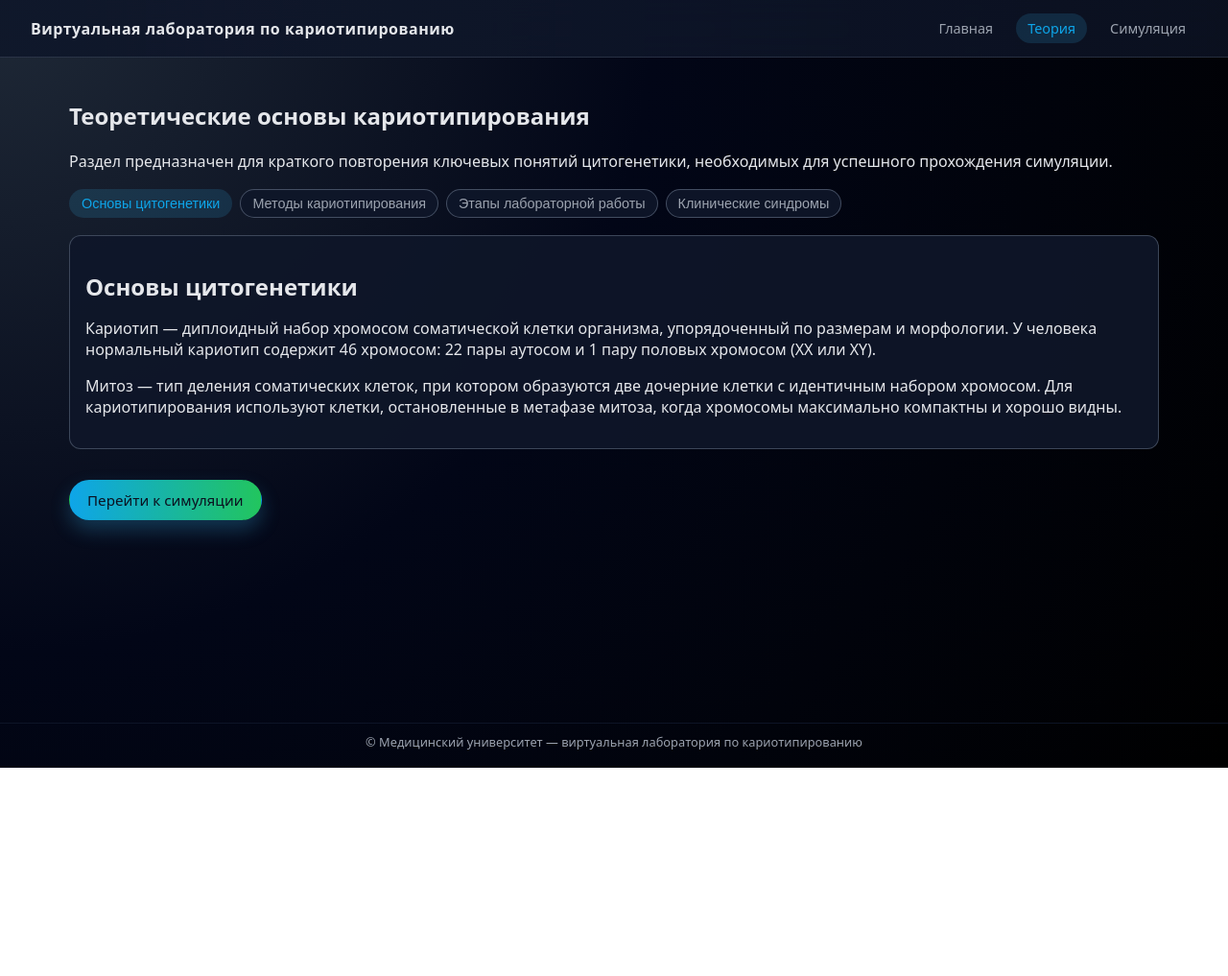
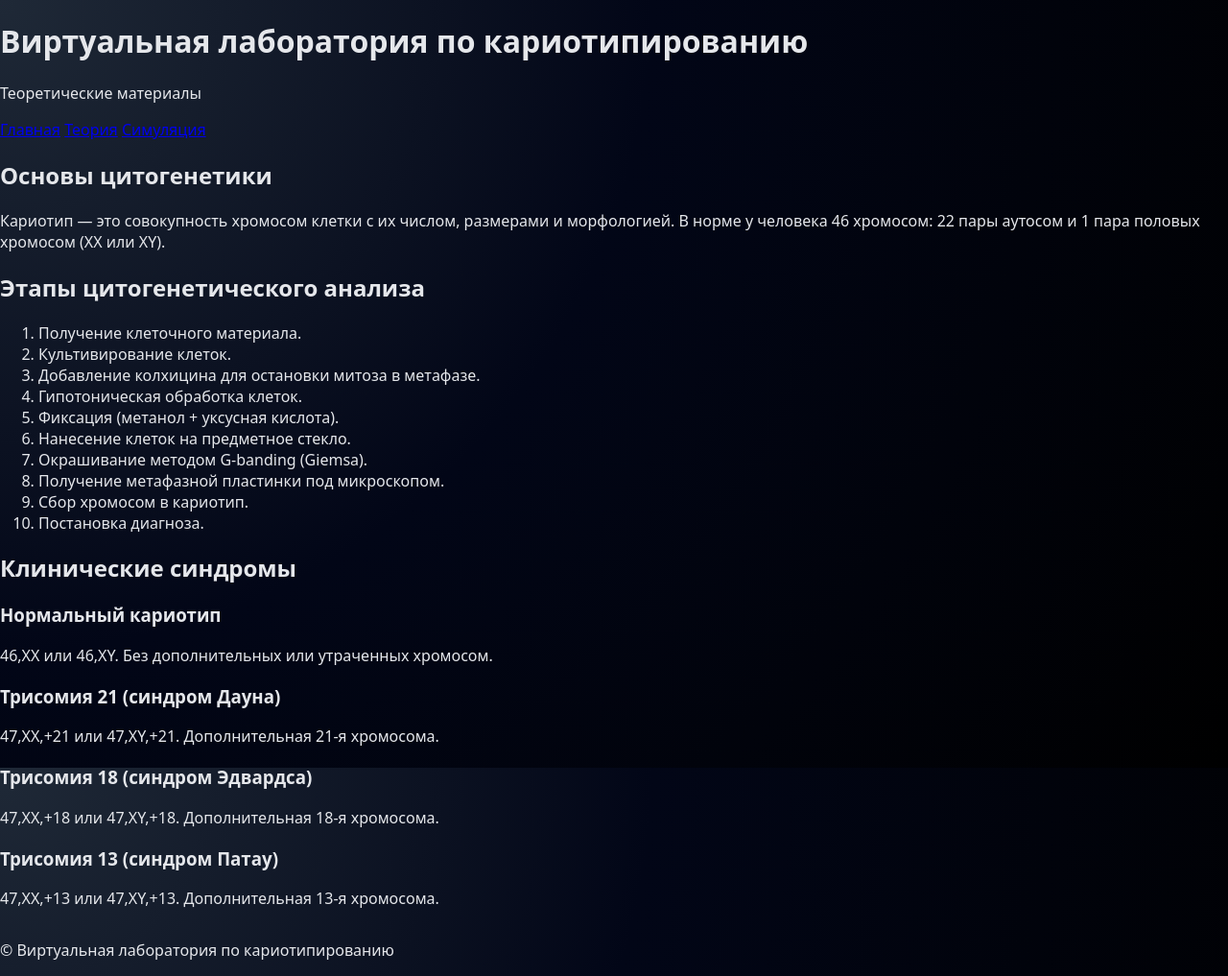
Before and after one commit to kamalovjandos07-sketch/karyotyping, a plain HTML site: page theory.html in a window 1280 px wide. Shown: the whole page at 96% size. Before the commit the page ends 800 px from the top, so only its background shows below. Drawn offline with Linux system fonts and the light colour scheme.

Commit message:
Update theory.html

```diff
--- a/theory.html
+++ b/theory.html
@@ -2,132 +2,75 @@
 <html lang="ru">
 <head>
   <meta charset="UTF-8" />
-  <title>Теория — виртуальная лаборатория по кариотипированию</title>
+  <title>Теория — Виртуальная лаборатория кариотипирования</title>
   <link rel="stylesheet" href="styles.css" />
-  <script defer src="main.js"></script>
 </head>
 <body>
-  <header class="header">
-    <div class="logo">Виртуальная лаборатория по кариотипированию</div>
-    <nav class="nav">
-      <a href="index.html" class="nav-link">Главная</a>
-      <a href="theory.html" class="nav-link active">Теория</a>
-      <a href="simulation.html" class="nav-link">Симуляция</a>
+  <header class="main-header">
+    <div class="logo-title">
+      <h1>Виртуальная лаборатория по кариотипированию</h1>
+      <p>Теоретические материалы</p>
+    </div>
+    <nav class="main-nav">
+      <a href="index.html">Главная</a>
+      <a href="theory.html" class="active">Теория</a>
+      <a href="simulation.html">Симуляция</a>
     </nav>
   </header>
 
-  <main class="page page-theory">
-    <section class="section">
-      <h1>Теоретические основы кариотипирования</h1>
-      <p>
-        Раздел предназначен для краткого повторения ключевых понятий цитогенетики,
-        необходимых для успешного прохождения симуляции.
-      </p>
-
-      <div class="tabs">
-        <button class="tab-button active" data-tab="basics">Основы цитогенетики</button>
-        <button class="tab-button" data-tab="methods">Методы кариотипирования</button>
-        <button class="tab-button" data-tab="protocol">Этапы лабораторной работы</button>
-        <button class="tab-button" data-tab="syndromes">Клинические синдромы</button>
-      </div>
-
-      <div class="tab-content active" id="tab-basics">
+  <main class="theory-main">
+    <section class="theory-section">
       <h2>Основы цитогенетики</h2>
       <p>
-          Кариотип — диплоидный набор хромосом соматической клетки организма, упорядоченный
-          по размерам и морфологии. У человека нормальный кариотип содержит 46 хромосом:
-          22 пары аутосом и 1 пару половых хромосом (XX или XY).
+        Кариотип — это совокупность хромосом клетки с их числом, размерами и морфологией.
+        В норме у человека 46 хромосом: 22 пары аутосом и 1 пара половых хромосом (XX или XY).
       </p>
-        <p>
-          Митоз — тип деления соматических клеток, при котором образуются две дочерние клетки
-          с идентичным набором хромосом. Для кариотипирования используют клетки, остановленные
-          в метафазе митоза, когда хромосомы максимально компактны и хорошо видны.
-        </p>
-      </div>
+    </section>
 
-      <div class="tab-content" id="tab-methods">
-        <h2>Методы кариотипирования</h2>
-        <p>
-          Стандартный метод цитогенетического анализа включает культивирование клеток,
-          остановку митоза колхицином, гипотоническую обработку, фиксацию, нанесение на стекло,
-          окраску (часто методом G-banding) и микроскопическое исследование.
-        </p>
-        <p>
-          Метод G-banding (Giemsa banding) основан на дифференциальном окрашивании хромосом,
-          что позволяет визуализировать характерный полосатый рисунок и выявлять числовые и
-          структурные аномалии.
-        </p>
-      </div>
-
-      <div class="tab-content" id="tab-protocol">
-        <h2>Этапы лабораторной работы</h2>
+    <section class="theory-section">
+      <h2>Этапы цитогенетического анализа</h2>
       <ol>
         <li>Получение клеточного материала.</li>
-          <li>Культивирование клеток в подходящей среде.</li>
+        <li>Культивирование клеток.</li>
         <li>Добавление колхицина для остановки митоза в метафазе.</li>
         <li>Гипотоническая обработка клеток.</li>
-          <li>Фиксация клеток (метанол + уксусная кислота).</li>
+        <li>Фиксация (метанол + уксусная кислота).</li>
         <li>Нанесение клеток на предметное стекло.</li>
         <li>Окрашивание методом G-banding (Giemsa).</li>
         <li>Получение метафазной пластинки под микроскопом.</li>
         <li>Сбор хромосом в кариотип.</li>
         <li>Постановка диагноза.</li>
       </ol>
-      </div>
+    </section>
 
-      <div class="tab-content" id="tab-syndromes">
-        <h2>Клинические синдромы и варианты кариотипа</h2>
-        <div class="cards-grid">
-          <article class="card">
+    <section class="theory-section">
+      <h2>Клинические синдромы</h2>
+      <div class="theory-grid">
+        <article class="theory-card">
           <h3>Нормальный кариотип</h3>
-            <p><strong>Формула:</strong> 46,XX или 46,XY</p>
-            <p>Отсутствие числовых аномалий аутосом и половых хромосом.</p>
+          <p>46,XX или 46,XY. Без дополнительных или утраченных хромосом.</p>
         </article>
-          <article class="card">
-            <h3>Синдром Дауна</h3>
-            <p><strong>Формула:</strong> 47,XX,+21 или 47,XY,+21</p>
-            <p>Трисомия 21 хромосомы. Характерные черты лица, умственная отсталость, врождённые пороки сердца.</p>
+        <article class="theory-card">
+          <h3>Трисомия 21 (синдром Дауна)</h3>
+          <p>47,XX,+21 или 47,XY,+21. Дополнительная 21-я хромосома.</p>
         </article>
-          <article class="card">
-            <h3>Синдром Эдвардса</h3>
-            <p><strong>Формула:</strong> 47,XX,+18 или 47,XY,+18</p>
-            <p>Трисомия 18 хромосомы. Тяжёлые пороки развития, высокая ранняя летальность.</p>
+        <article class="theory-card">
+          <h3>Трисомия 18 (синдром Эдвардса)</h3>
+          <p>47,XX,+18 или 47,XY,+18. Дополнительная 18-я хромосома.</p>
         </article>
-          <article class="card">
-            <h3>Синдром Патау</h3>
-            <p><strong>Формула:</strong> 47,XX,+13 или 47,XY,+13</p>
-            <p>Трисомия 13 хромосомы. Тяжёлые пороки ЦНС и других систем, высокая летальность.</p>
+        <article class="theory-card">
+          <h3>Трисомия 13 (синдром Патау)</h3>
+          <p>47,XX,+13 или 47,XY,+13. Дополнительная 13-я хромосома.</p>
         </article>
       </div>
-      </div>
-    </section>
-
-    <section class="section">
-      <a class="btn primary" href="simulation.html">Перейти к симуляции</a>
     </section>
   </main>
 
-  <footer class="footer">
-    <span>© Медицинский университет — виртуальная лаборатория по кариотипированию</span>
+  <footer class="main-footer">
+    <p>© Виртуальная лаборатория по кариотипированию</p>
   </footer>
-
-  <script>
-    // Простая логика вкладок на теоретической странице
-    document.addEventListener('DOMContentLoaded', () => {
-      const buttons = document.querySelectorAll('.tab-button');
-      const contents = document.querySelectorAll('.tab-content');
-
-      buttons.forEach(btn => {
-        btn.addEventListener('click', () => {
-          buttons.forEach(b => b.classList.remove('active'));
-          contents.forEach(c => c.classList.remove('active'));
-
-          btn.classList.add('active');
-          const tabId = 'tab-' + btn.dataset.tab;
-          document.getElementById(tabId).classList.add('active');
-        });
-      });
-    });
+</body>
+</html>
   </script>
 </body>
 </html>
```
Lines whose indentation alone changed are shown as unchanged.
